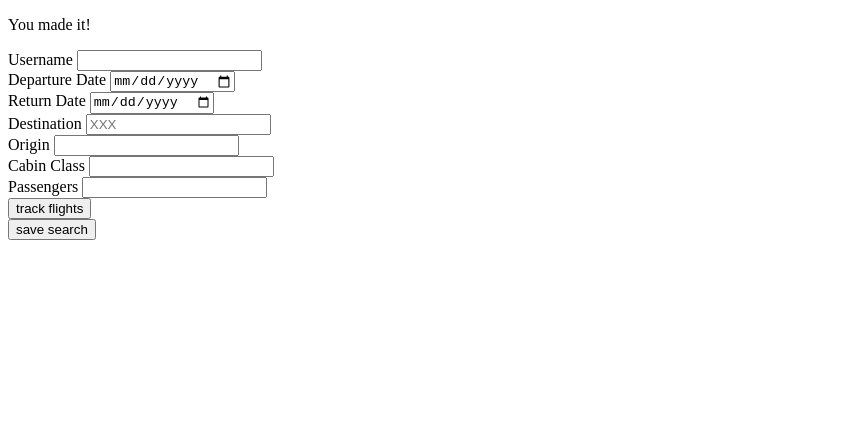
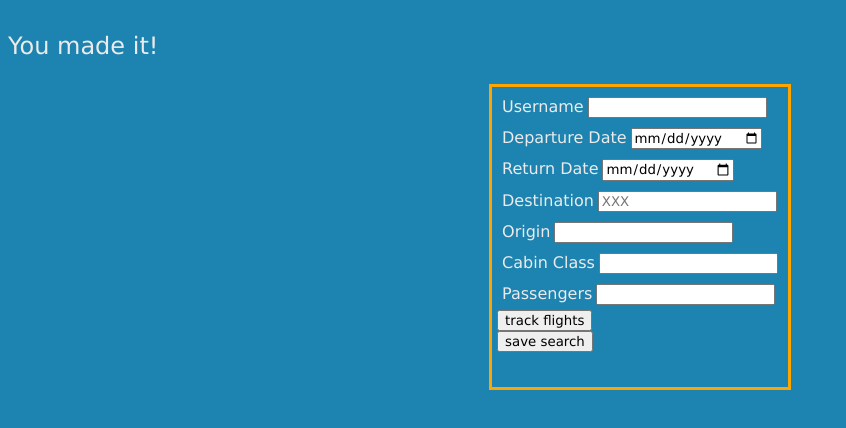
Before and after one commit to jschaedler/Stratus, a website: page workingServer/public/main.html in a window 1280 px wide. Shown: the whole page, without its empty margins (0-846 px from the left). Drawn offline with Linux system fonts and the light colour scheme.

Commit message:
initial style changes

```diff
--- a/workingServer/public/index.css
+++ b/workingServer/public/index.css
@@ -1,5 +1,30 @@
 body{
     display:flex;
     flex-direction: column;
-    background-color: white;
+    background-color: rgb(29, 131, 177);
 }
+label{
+    color: rgb(235, 235, 235);
+    font-family:'Lucida Sans', 'Lucida Sans Regular', 'Lucida Grande', 'Lucida Sans Unicode', Geneva, Verdana, sans-serif;
+}
+p{
+    color: rgb(235, 235, 235);
+    font-family:'Lucida Sans', 'Lucida Sans Regular', 'Lucida Grande', 'Lucida Sans Unicode', Geneva, Verdana, sans-serif;
+}
+.top{
+    font-size: 24px;
+}
+input{
+    font-family:'Lucida Sans', 'Lucida Sans Regular', 'Lucida Grande', 'Lucida Sans Unicode', Geneva, Verdana, sans-serif;
+}
+div{
+    padding: 5px;
+}
+.separator{
+    display: block;
+    margin-left: auto;
+    margin-right: auto;
+    border-style: inset;
+    border-width: 1px;
+    border: solid orange;
+}
--- a/workingServer/public/main.html
+++ b/workingServer/public/main.html
@@ -3,12 +3,14 @@
     <head>
         <title>Login</title>
         <!--import style sheet-->
+        <link href="index.css" rel="stylesheet">
         <script  src="main.js" defer></script>
     </head>
 
     <body>
 
-        <p>You made it!</p>
+        <p class="top">You made it!</p>
+        <div class="separator">
         <form method= "POST" action="/search">
             <div>
                 <label for="username"> Username</label>
@@ -102,7 +104,7 @@
 
            </table>
         </p>
-
+        </div>
 
 
     </body>
```
Also changed, not shown: workingServer/public/index.html (+2 -1 lines), workingServer/public/registration.html (+3 -2 lines).
